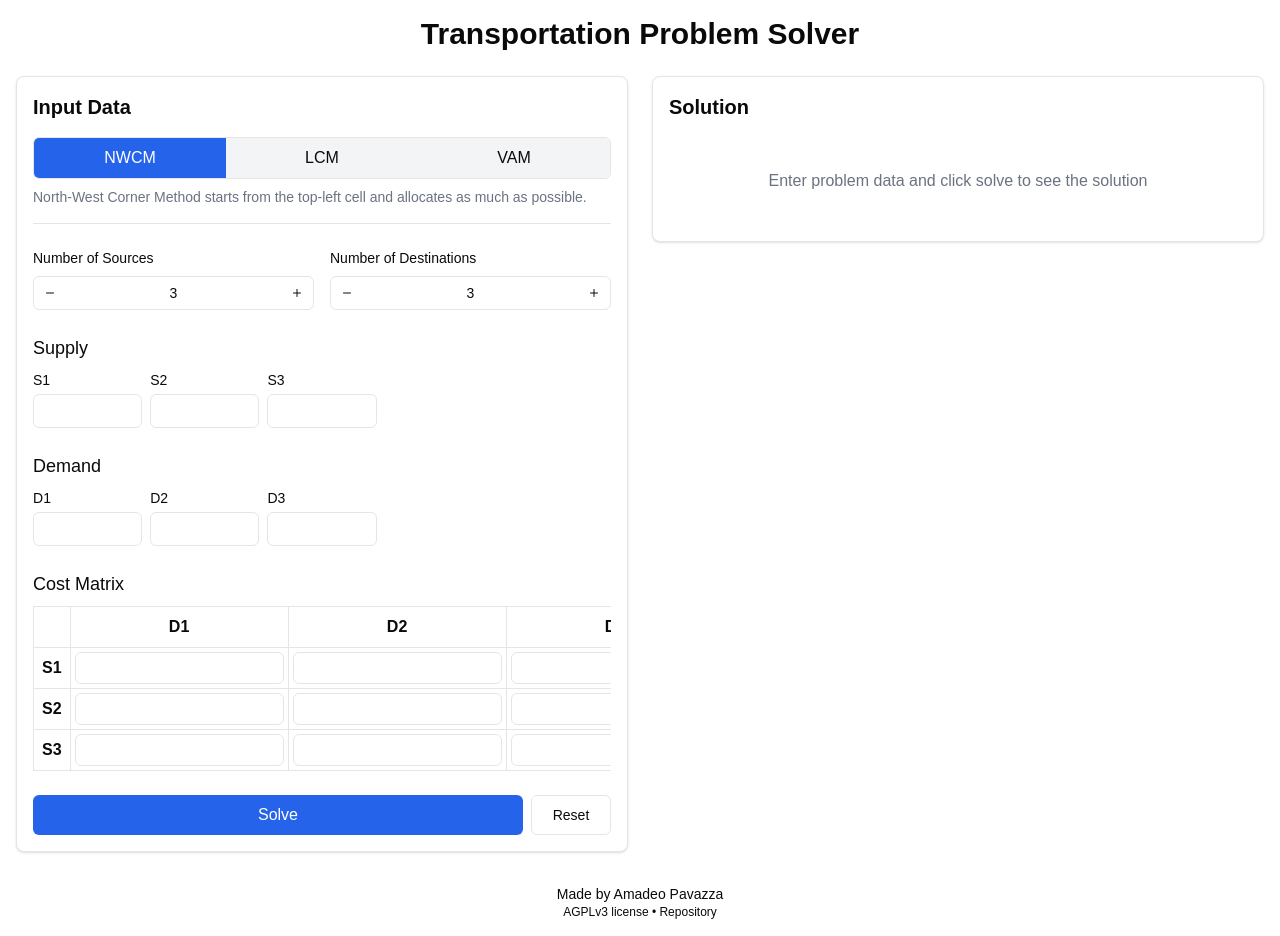
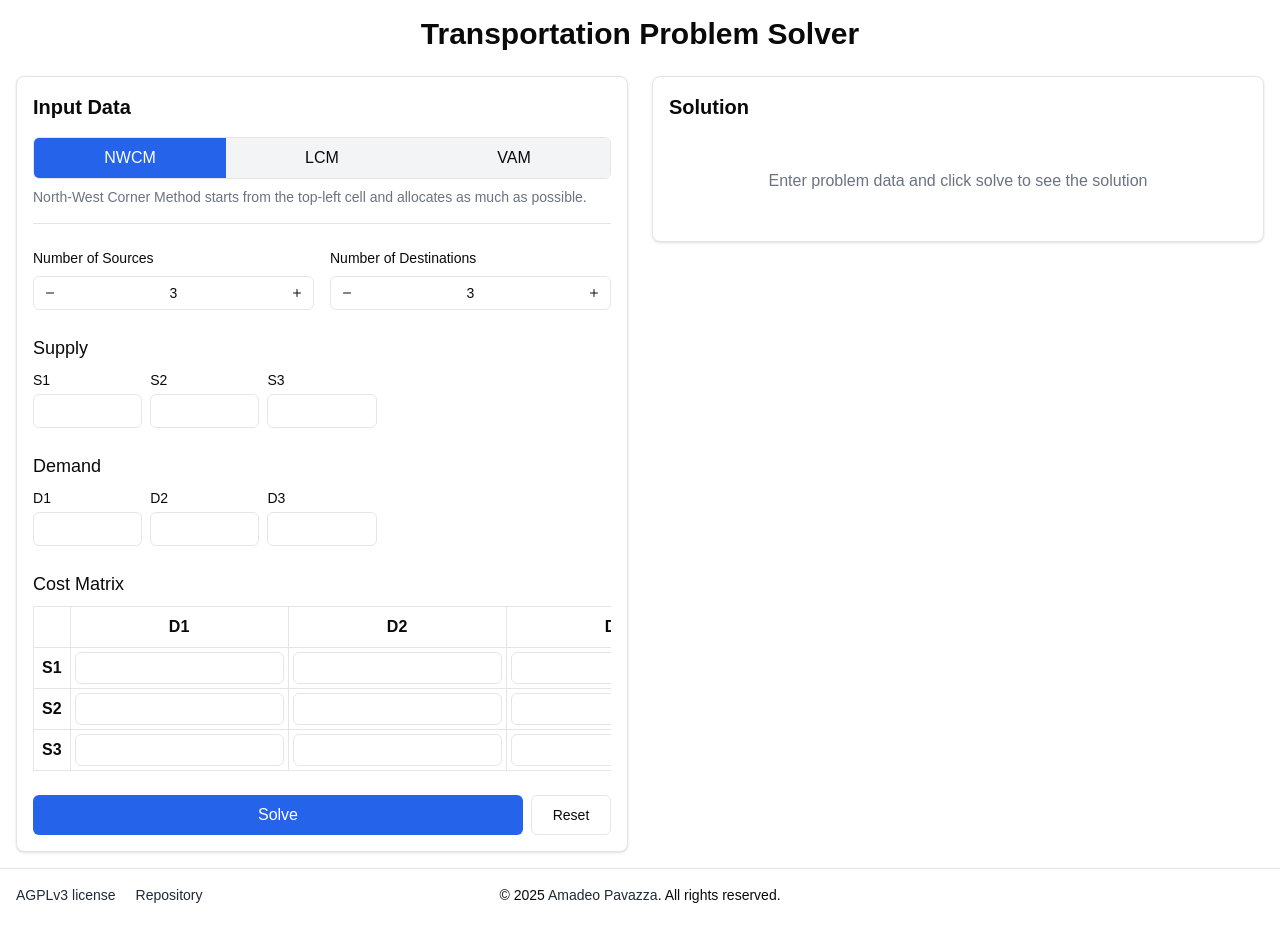
Before and after one commit to apavazza/transportation, a Next.js app: page / in a window 1280 px wide. Built offline with nearby package versions, Linux system fonts and the light colour scheme.

Commit message:
Refactored Footer for improved layout and styling

```diff
--- a/src/components/footer.tsx
+++ b/src/components/footer.tsx
@@ -1,14 +1,41 @@
+import Link from "next/link"
+
 export default function Footer() {
     return (
-        <footer className="w-full py-4 mt-auto">
-            <div className="container mx-auto text-center">
-                <p className="text-sm">
-                    Made by <a href="https://amadeopavazza.from.hr/" target="_blank" rel="noreferrer">Amadeo Pavazza</a>
-                </p>
-                <p className="text-xs">
-                    <a href="https://github.com/apavazza/transportation/blob/master/LICENSE" target="_blank" rel="noreferrer">AGPLv3 license</a> • <a href="https://github.com/apavazza/transportation" target="_blank" rel="noreferrer">Repository</a>
-                </p>
+    <footer className="py-4 relative bg-white border-t border-gray-200">
+      <div className="container mx-auto px-4">
+        <div className="flex flex-col-reverse lg:flex-row items-center">
+            <div className="space-x-5 lg:absolute lg:left-4">
+                <Link
+                    href={"https://github.com/apavazza/transportation/blob/master/LICENSE"}
+                    target="_blank"
+                    rel="noreferrer"
+                    className="text-sm text-gray-800 hover:text-gray-500 mb-2 lg:mb-0"
+                >
+                    AGPLv3 license
+                </Link>
+                <Link
+                    href={"https://github.com/apavazza/transportation"}
+                    target="_blank"
+                    rel="noreferrer"
+                    className="text-sm text-gray-800 hover:text-gray-500 mb-2 lg:mb-0"
+                >
+                    Repository
+                </Link>
             </div>
-        </footer>
-    )
+          <p className="text-sm w-full text-center">
+            &copy; 2025 <Link
+                          href={"https://amadeopavazza.from.hr/"}
+                          target="_blank"
+                          rel="noreferrer"
+                          className="text-sm text-gray-800 hover:text-gray-500 mb-2 lg:mb-0"
+                        >
+                          Amadeo Pavazza
+                        </Link>
+                      . All rights reserved.
+            </p>
+        </div>
+      </div>
+    </footer>
+  )
 }
```
